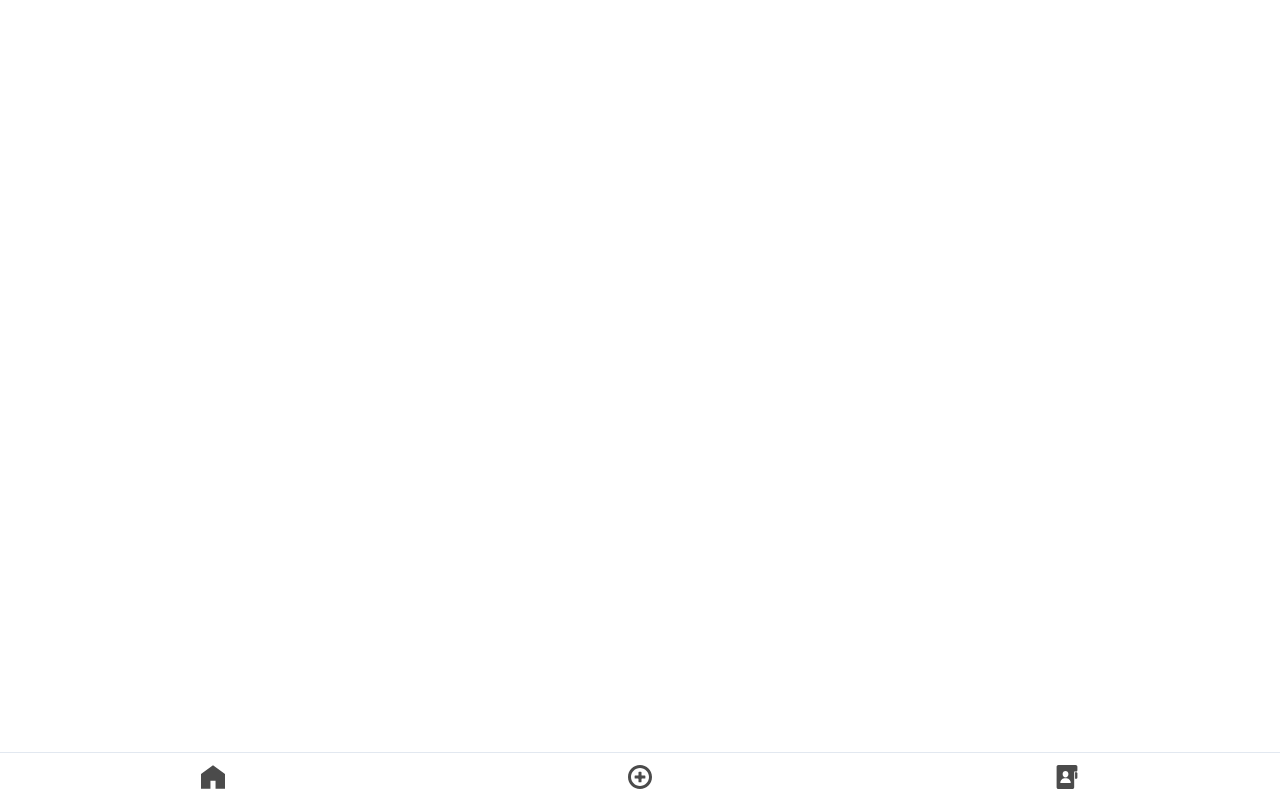
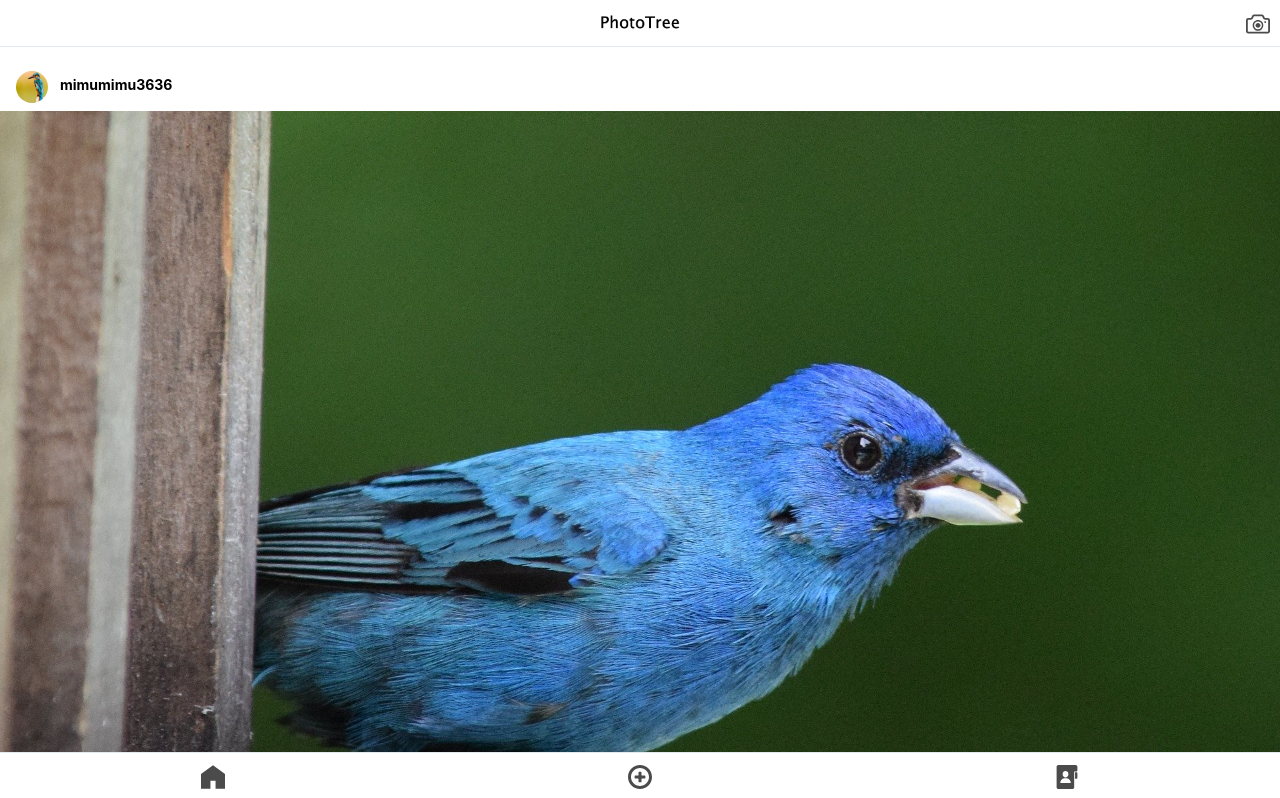
Before and after one commit to musyu36/photo-tree-web, a Nuxt app: page / in a window 1280 px wide. Shown: the top 798 px of the page. Built offline with nearby package versions, Linux system fonts and the light colour scheme.

Commit message:
ヘッダ、投稿内容の表示追加

```diff
--- /dev/null
+++ b/components/Posts.vue
@@ -0,0 +1,32 @@
+<template>
+  <div>
+    <div class="posts overflow-scroll mb-24">
+      <div class="post my-6">
+        <div class="user mb-2 ml-4 flex">
+          <div class="avatar mr-3">
+            <a>
+              <img
+                src="/images/post1.jpg"
+                class="w-8 h-8 rounded-full"
+                alt=""
+              />
+            </a>
+          </div>
+          <div class="user-name leading-loose text-sm">
+            <p class="font-bold">mimumimu3636</p>
+          </div>
+        </div>
+        <div class="post-image w-full">
+          <img src="/images/post0.jpg" alt="" />
+        </div>
+        <div class="actions my-2 ml-4 flex">
+          <img src="/images/heart.svg" class="w-6 mr-3" />
+          <p>0</p>
+        </div>
+        <div class="message mx-4 text-sm">
+          <p>渋谷なう</p>
+        </div>
+      </div>
+    </div>
+  </div>
+</template>
--- a/pages/index.vue
+++ b/pages/index.vue
@@ -1,20 +1,28 @@
 <template>
-  <div class="container"></div>
+  <div>
+    <header class="flex justify-center border-b border-gray-300">
+      <div class="logo">
+        <img src="/images/logo.png" class="w-20 py-2" />
+      </div>
+      <img src="/images/camera.svg" class="absolute w-6 post" />
+    </header>
+    <posts />
+  </div>
 </template>
 
 <script>
+import Logo from "~/components/Logo.vue";
+import Posts from "~/components/Posts.vue";
 export default {
-  components: {},
+  components: {
+    Posts,
+  },
 };
 </script>
 
-<style>
-.container {
-  margin: 0 auto;
-  min-height: 100vh;
-  display: flex;
-  justify-content: center;
-  align-items: center;
-  text-align: center;
+<style scoped>
+.post {
+  top: 12px;
+  right: 10px;
 }
 </style>
```
Also changed, not shown: static/images/camera.svg (added), static/images/logo.png (added).
